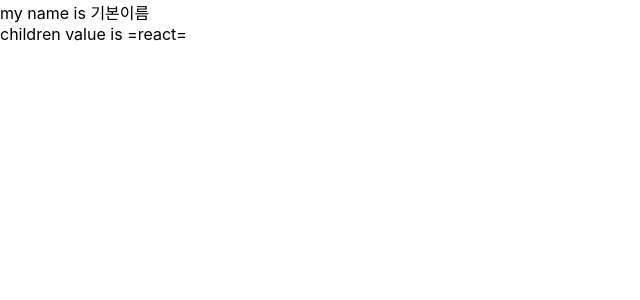
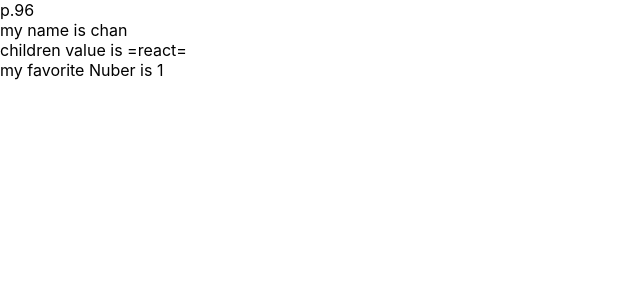
Before and after one commit to changu100/react_skills, a React (Create React App) app in the folder hello-react/: page / in a window 1280 px wide. Shown: the top 300 px of the page, without its empty margins (0-640 px from the left). Built offline with nearby package versions, Linux system fonts and the light colour scheme.

Commit message:
p 101 propTypes

```diff
--- a/hello-react/src/App.js
+++ b/hello-react/src/App.js
@@ -4,7 +4,7 @@ import MyComponent from './MyComponent';
 function App() {
   const name = '리액트';
   return (
-    <MyComponent>=react=</MyComponent>
+    <MyComponent name="chan" favoriteNuber={1} >=react=</MyComponent>
   );
 }
 
--- a/hello-react/src/MyComponent.js
+++ b/hello-react/src/MyComponent.js
@@ -1,12 +1,23 @@
 import React from 'react';
-const MyComponent= props =>{
-    return (<div>my name is {props.name}<br/>
-    children value is {props.children}
-    </div>)
+import propTypes from 'prop-types';
+
+const MyComponent= ( { name, favoriteNuber, children }) =>{
+
+    return (
+    <div>p.96<br/>
+    my name is {name}<br/>
+    children value is {children}   <br/>
+    my favorite Nuber is {favoriteNuber}
+    </div>
+    );
 };
 
 MyComponent.defaultProps = {
     name: '기본이름'
-}
+};
+MyComponent.propTypes={
+    name : propTypes.string,
+    favoriteNuber: propTypes.number.isRequired
+};
 
 export default MyComponent
```
